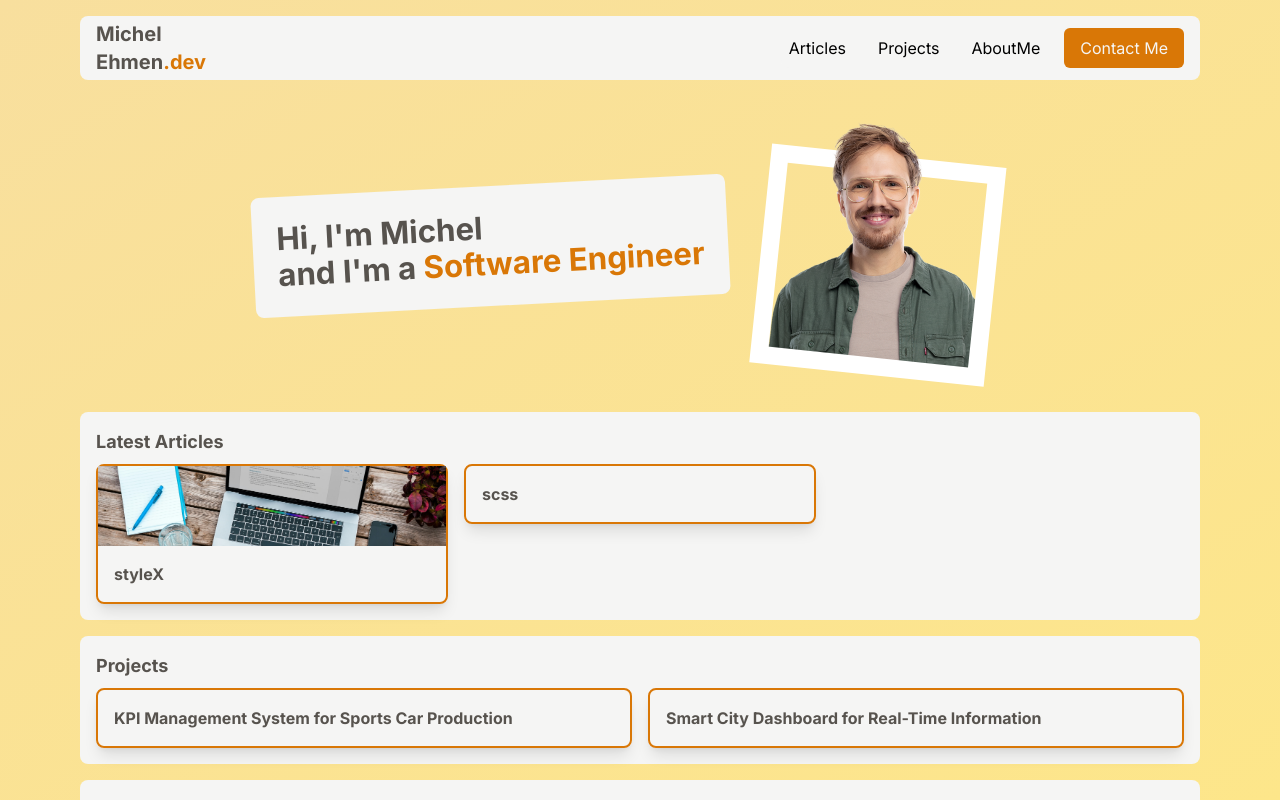
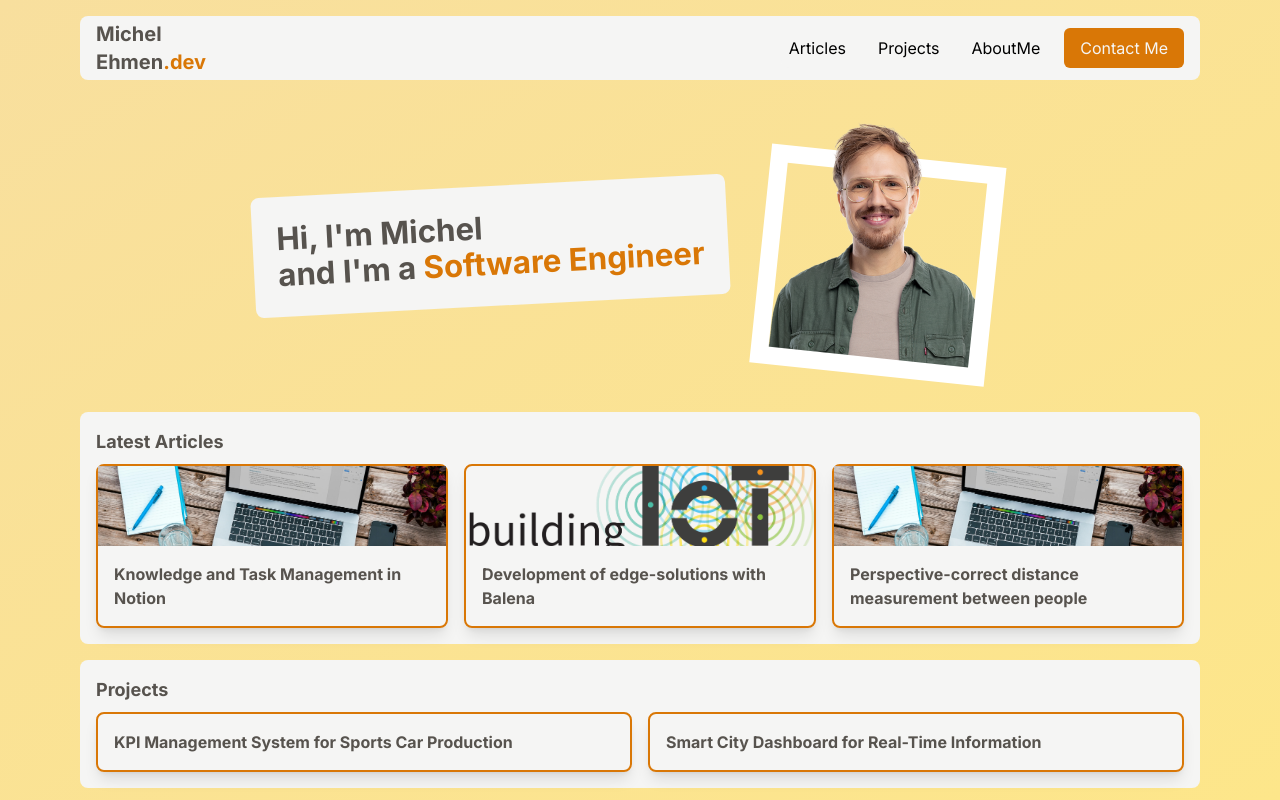
Before and after one commit to MichelEhmen/personal-website, a Next.js app: page / in a window 1280 px wide. Shown: the top 800 px of the page. Built offline with nearby package versions, Linux system fonts and the light colour scheme.

Commit message:
ENH-14: add structure, animations and data

```diff
--- a/src/sections/publications/components/PublicationCard.tsx
+++ b/src/sections/publications/components/PublicationCard.tsx
@@ -16,9 +16,16 @@ const PublicationCard = ({ publication }: PublicationCardProps) => {
       key={publication.title}
       image={publication.image}
       onClick={cardClickHandler}
-      whileHover={{
-        scale: 1.02
-      }}
+      className="cursor-pointer"
+      whileHover={
+        isOpen
+          ? {
+              scale: 1
+            }
+          : {
+              scale: 1.02
+            }
+      }
       whileTap={{ scale: 0.95 }}
     >
       <motion.div className="flex flex-col">
@@ -28,6 +35,7 @@ const PublicationCard = ({ publication }: PublicationCardProps) => {
         <AnimatePresence>
           {isOpen && (
             <motion.div
+              className="cursor-auto"
               initial={{ opacity: 0, height: 0, y: -40 }}
               animate={{
                 opacity: 1,
@@ -52,6 +60,15 @@ const PublicationCard = ({ publication }: PublicationCardProps) => {
             >
               <div className="flex flex-col gap-2">
                 <p>{publication.description}</p>
+                {publication.url && (
+                  <a
+                    href={publication.url}
+                    target="_blank"
+                    className="text-primary"
+                  >
+                    Read more...
+                  </a>
+                )}
                 {publication.type && (
                   <div className="rounded-full bg-gray-200 px-3 py-1 text-sm font-semibold text-gray-700">
                     {publication.type}
--- a/src/sections/publications/data/images.ts
+++ b/src/sections/publications/data/images.ts
@@ -1,5 +1,7 @@
 import blog from '@/../public/images/publications/blog.jpg'
+import buildingIot from '@/../public/images/publications/building_iot.png'
 
 export const IMAGES = {
-  blog
+  blog,
+  buildingIot
 }
--- a/src/sections/publications/data/publications.ts
+++ b/src/sections/publications/data/publications.ts
@@ -2,6 +2,28 @@ import { Publication } from '../types/Publication'
 import { IMAGES } from './images'
 
 export const PUBLICATIONS: Publication[] = [
-  { title: 'styleX', description: 'lorem ipsum dolor', image: IMAGES.blog },
-  { title: 'scss', description: 'lorem ipsum dolor' }
+  {
+    title: 'Knowledge and Task Management in Notion',
+    description:
+      'Explore how Notion can revolutionize knowledge and task management in IT consultancy. Learn about the PARA method for organizing information and implementing a robust system in Notion, including relational databases and advanced features like dashboards and API integrations, to enhance productivity and organization.',
+    image: IMAGES.blog,
+    url: 'https://www.codecentric.de/wissens-hub/blog/knowledge-und-task-management-in-notion',
+    type: 'article'
+  },
+  {
+    title: 'Development of edge-solutions with Balena',
+    description:
+      'I discussed how Balena provides a versatile solution for managing edge devices and gateways, enabling seamless connection to various platforms for data distribution. Highlighting its edge and software platform, I noted its suitability for all project stages, from proof-of-concept to full production, with features like OTA updates, remote access, and device diagnostics to support diverse application needs.',
+    image: IMAGES.buildingIot,
+    type: 'talk',
+    url: 'https://www.buildingiot.de/veranstaltung-14061-0-entwicklung-von-edge-loesungen-mit-balena-sponsored-talk.html'
+  },
+  {
+    title: 'Perspective-correct distance measurement between people',
+    description:
+      'The blog post "Smart DistancR" discusses a machine learning-based application developed to accurately measure distances between people in camera footage, ensuring adherence to social distancing guidelines. By utilizing techniques such as object detection and perspective correction, Smart DistancR computes distances in real-time without cloud connectivity, prioritizing privacy. Optimized for lightweight hardware like the Raspberry Pi 4 and Googles Coral Device, this solution addresses the need for effective social distancing tools during the ongoing pandemic.',
+    image: IMAGES.blog,
+    url: 'https://www.codecentric.de/wissens-hub/blog/smart-distancr',
+    type: 'article'
+  }
 ]
--- a/src/sections/publications/types/Publication.ts
+++ b/src/sections/publications/types/Publication.ts
@@ -7,4 +7,5 @@ export type Publication = {
   title: string
   description: string
   type?: PublicationType
+  url?: string
 }
```
Also changed, not shown: public/images/publications/building_iot.png (added).
